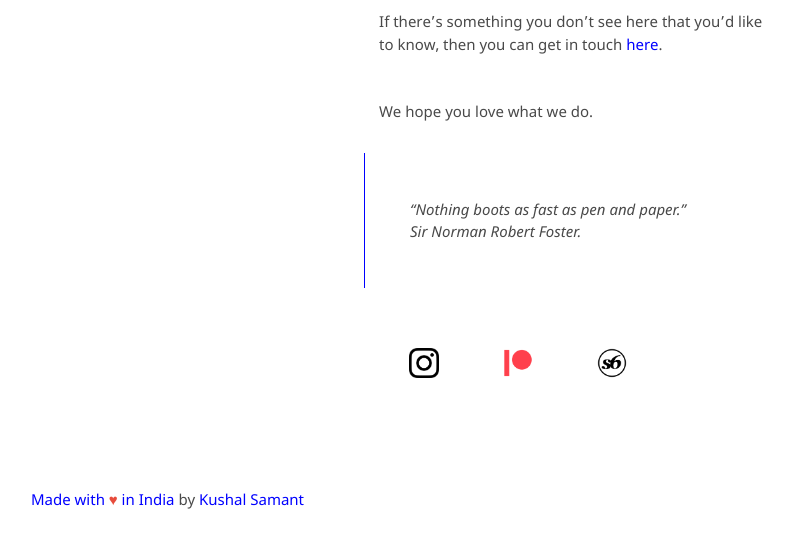
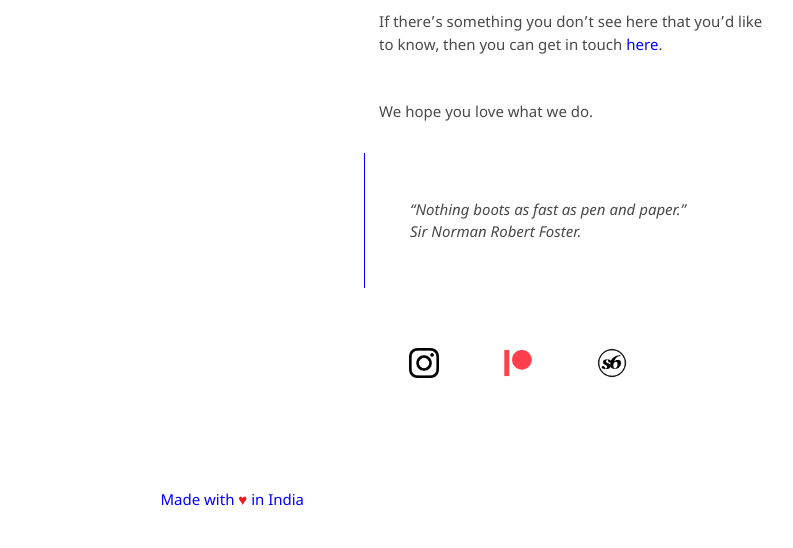
Before and after one commit to kvshvlin/yourmailproject, a Jekyll site: the page built from index.md, in a window 1280 px wide and 900 px high, scrolled down 1790 px. Shown: the top 548 px of the window, without its empty margins (279-1072 px from the left). Built offline with Jekyll 4.4.1, drawn with Linux system fonts in a browser that asks for light colours; our own code applies the rules of GitHub Pages for plain Markdown files.

Commit message:
Update default.html

```diff
--- a/_layouts/default.html
+++ b/_layouts/default.html
@@ -25,7 +25,7 @@
     <footer>
       <div class="grid-item">
         <p>
-          <a href="https://madewithlove.org.in" target="_blank">Made with <span style="color: #e74c3c">&hearts;</span> in India</a> by <a href="https://kushalsamant.github.io">Kushal Samant</a><br>
+          <a href="https://kushalsamant.github.io" target="_blank">Made with <span style="color: #ed1c24">&hearts;</span> in India</a><br>
           <a href="https://kushalsamant.github.io" target="_blank"><img src="/assets/img/cover_kushal_samant_white.png" alt="Kushal Samant" style="width:30px"></a>
           <a href="https://kushalsamant.github.io" target="_blank"><img src="/assets/img/cover_kushal_samant_white.png" alt="Kushal Samant" style="width:30px"></a>
           <a href="https://kushalsamant.github.io" target="_blank"><img src="/assets/img/cover_kushal_samant_white.png" alt="Kushal Samant" style="width:30px"></a>
```
